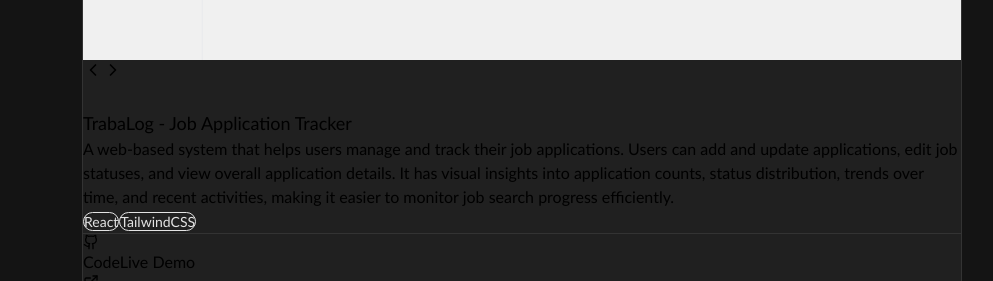
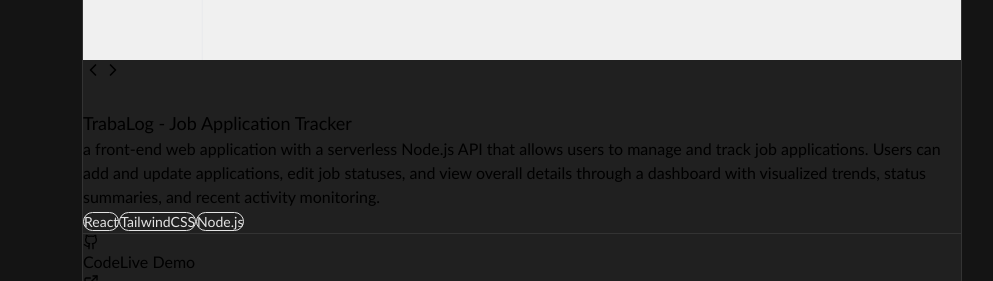
Before and after one commit to codewithjelo/Jelo_Portfolio, a React (Vite) app in the folder jelo-portfolio/: page / in a window 1280 px wide. Shown: the part 6100-6381 px from the top of the page, without its empty margins (118-1111 px from the left). Built offline with nearby package versions, Linux system fonts and the light colour scheme.

Commit message:
Change project 2 description

```diff
--- a/jelo-portfolio/src/components/sections/Projects.jsx
+++ b/jelo-portfolio/src/components/sections/Projects.jsx
@@ -23,8 +23,8 @@ const Projects = forwardRef((props, ref) => {
     {
       id: 2,
       title: "TrabaLog - Job Application Tracker",
-      description: "A web-based system that helps users manage and track their job applications. Users can add and update applications, edit job statuses, and view overall application details. It has visual insights into application counts, status distribution, trends over time, and recent activities, making it easier to monitor job search progress efficiently.",
-      technologies: ["React", "TailwindCSS"],
+      description: "a front-end web application with a serverless Node.js API that allows users to manage and track job applications. Users can add and update applications, edit job statuses, and view overall details through a dashboard with visualized trends, status summaries, and recent activity monitoring.",
+      technologies: ["React", "TailwindCSS", "Node.js"],
       images: [project2_1, project2_2, project2_3],
       github: "https://github.com/codewithjelo/Job-Application-Tracker.git",
       demo: "https://trabalog.vercel.app",
```
